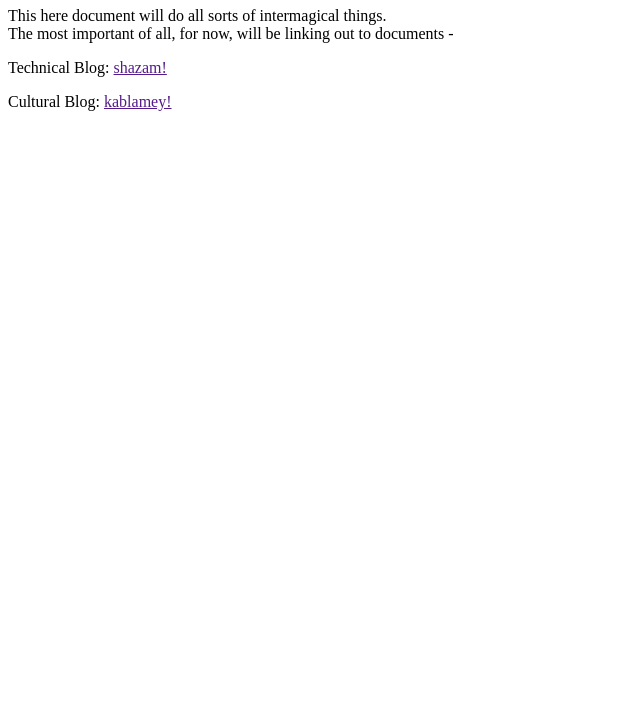
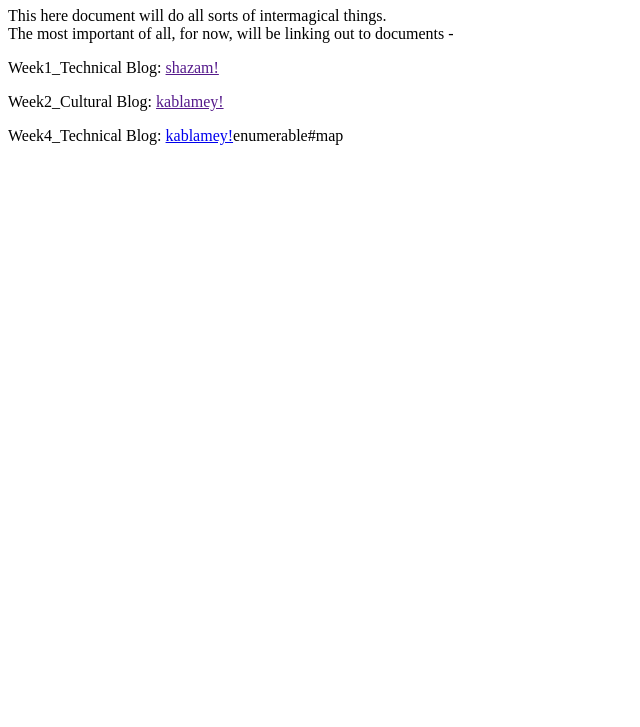
Before and after one commit to mceoin/mceoin.github.io, a plain HTML site: page index.html in a window 1280 px wide. Shown: the part 73-800 px from the top of the page, without its empty margins (0-640 px from the left). Drawn offline with Linux system fonts and the light colour scheme.

Commit message:
Blog post on Enumerable#map added

```diff
--- a/index.html
+++ b/index.html
@@ -4,7 +4,8 @@
 <h1>Hello Eoin</h1>
 <p>This here document will do all sorts of intermagical things.<br>
 The most important of all, for now, will be linking out to documents -</p>
-<p>Technical Blog: <a href="">shazam!</a></p>
-<p>Cultural Blog: <a href="">kablamey!</a></p>
+<p>Week1_Technical Blog: <a href="">shazam!</a></p>
+<p>Week2_Cultural Blog: <a href="">kablamey!</a></p>
+<p>Week4_Technical Blog: <a href="https://github.com/mceoin/phase_0_unit_2/blob/master/week_4/my_solutions/week4_technical.html">kablamey!</a>enumerable#map</p>
 </body>
 </html>
```
